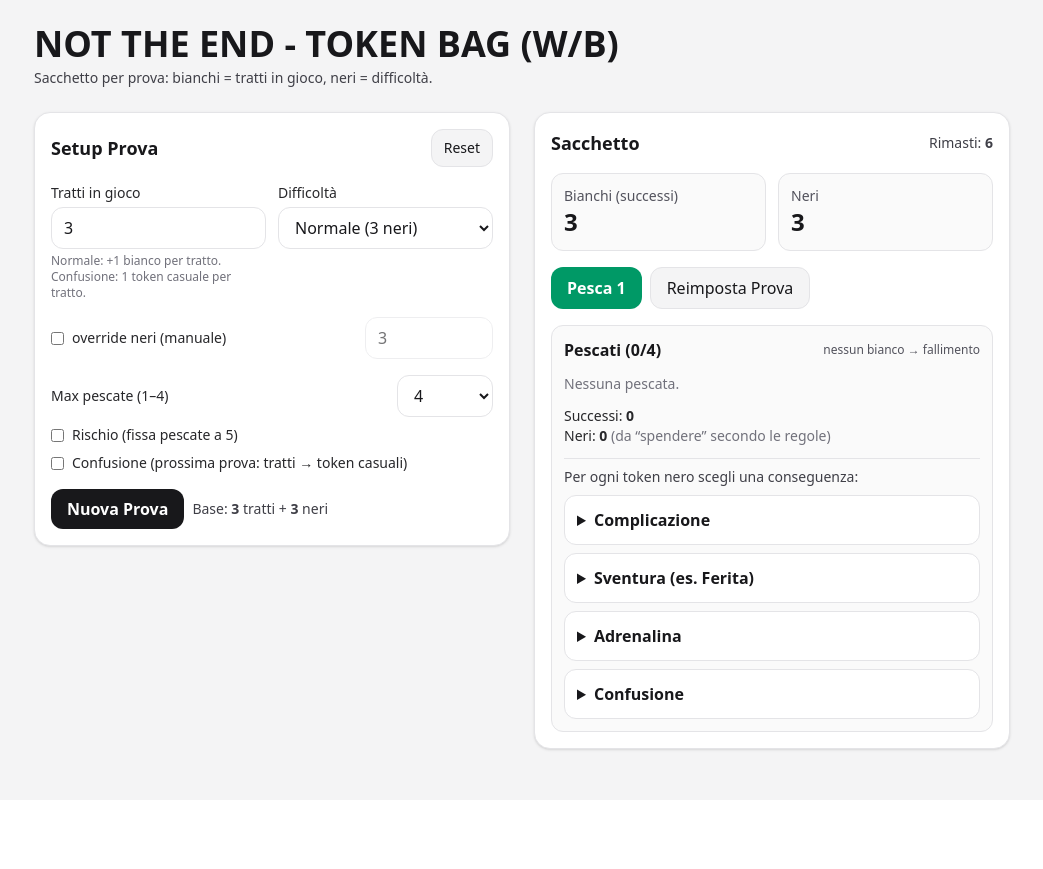
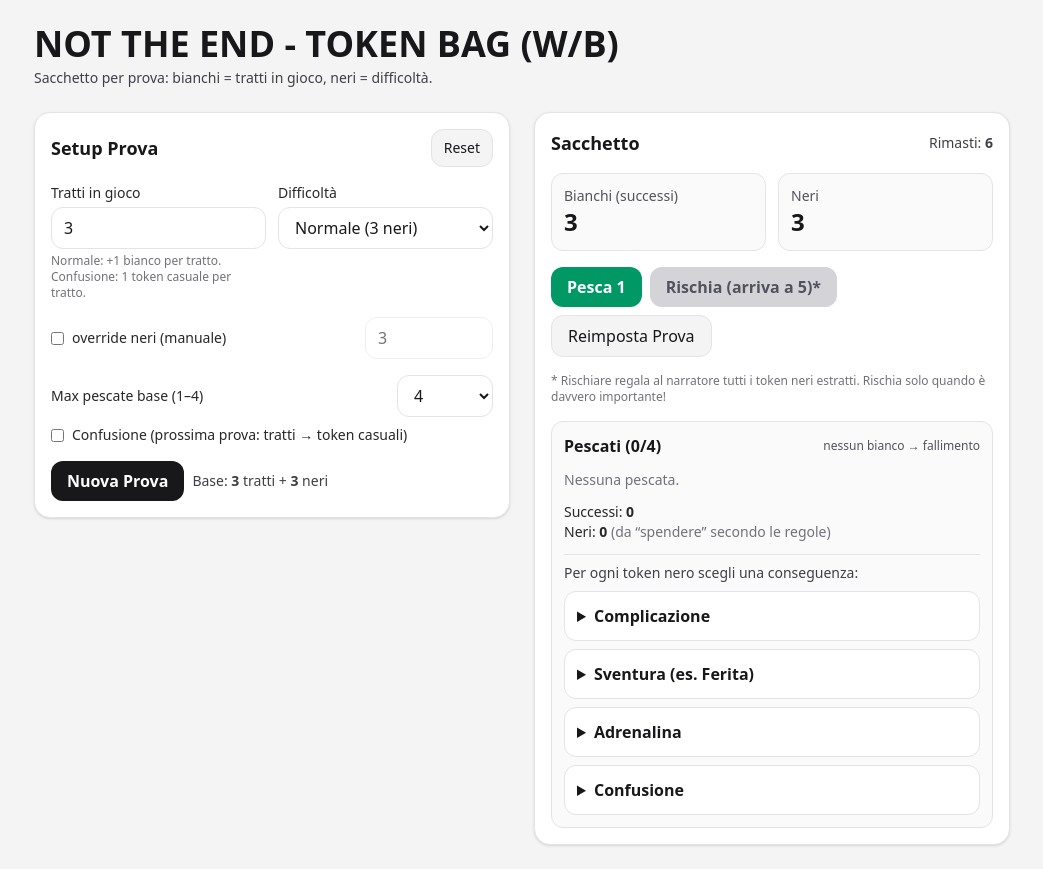
Before and after one commit to amnuve17/nte-online-tool, a React (Vite) app: page / in a window 1280 px wide. Shown: the whole page, without its empty margins (118-1161 px from the left). Before the commit the page ends 800 px from the top, so only its background shows below. Built offline with nearby package versions, Linux system fonts and the light colour scheme.

Commit message:
fixed risk mechanics

```diff
--- a/src/App.jsx
+++ b/src/App.jsx
@@ -28,7 +28,7 @@ function clampInt(v, min, max) {
 }
 
 /**
- * Confusione (tool solo W/B):
+ * Confusione:
  * per ogni tratto, invece di aggiungere 1 bianco, aggiungiamo 1 token casuale (W/B).
  * Nota: assumiamo 50/50 perché non stiamo modellando una riserva fisica finita.
  */
@@ -43,6 +43,7 @@ function randomTraitTokens(nTraits) {
 }
 
 export default function App() {
+
   // --- input “regolamento” ---
   const [traitsInPlay, setTraitsInPlay] = useState(3);
   const [difficultyId, setDifficultyId] = useState("normale");
@@ -50,8 +51,10 @@ export default function App() {
   const [blacksManual, setBlacksManual] = useState(3);
 
   // --- opzioni prova ---
-  const [maxDraw, setMaxDraw] = useState(4);
-  const [risk, setRisk] = useState(false);
+  const [maxDraw, setMaxDraw] = useState(4); // limite base 1–4
+
+  // Rischio: si decide DOPO le pescate base, e porta a 5 totali
+  const [riskActive, setRiskActive] = useState(false);
 
   // Confusione: vale per la PROSSIMA prova; poi si consuma
   const [confusionNext, setConfusionNext] = useState(false);
@@ -73,7 +76,8 @@ export default function App() {
 
   const inputWhites = clampInt(traitsInPlay, 0, 12);
 
-  const effectiveMaxDraw = risk ? 5 : clampInt(maxDraw, 1, 4);
+  const baseMaxDraw = clampInt(maxDraw, 1, 4);
+  const effectiveMaxDraw = riskActive ? 5 : baseMaxDraw;
 
   const totalInBag = bagW + bagB;
   const canDrawMore = drawn.length < effectiveMaxDraw && totalInBag > 0;
@@ -87,6 +91,7 @@ export default function App() {
 
   function newTest() {
     setDrawn([]);
+    setRiskActive(false); // ogni nuova prova parte senza rischio
 
     if (confusionNext) {
       const { w, b } = randomTraitTokens(inputWhites);
@@ -94,7 +99,7 @@ export default function App() {
       setBagB(inputBlacks + b);
 
       setConfusionThisTest(true);
-      setConfusionNext(false); // consumata: vale solo per la prossima prova
+      setConfusionNext(false);
       return;
     }
 
@@ -113,13 +118,23 @@ export default function App() {
     else setBagB((x) => x - 1);
   }
 
+  function risk() {
+    // puoi rischiare solo dopo aver completato le pescate base
+    if (riskActive) return;
+    if (drawn.length !== baseMaxDraw) return;
+    if (totalInBag <= 0) return;
+    setRiskActive(true); // ora puoi arrivare a 5 totali, stesso sacchetto
+  }
+
   function resetAll() {
     setTraitsInPlay(3);
     setDifficultyId("normale");
     setBlackOverride(false);
     setBlacksManual(3);
     setMaxDraw(4);
-    setRisk(false);
+
+    setRiskActive(false);
+
     setConfusionNext(false);
     setConfusionThisTest(false);
 
@@ -128,7 +143,10 @@ export default function App() {
     setDrawn([]);
   }
 
-  const bagIsSecret = confusionThisTest; // qui la regola richiesta: sacchetto segreto quando Confusione attiva
+  const bagIsSecret = confusionThisTest;
+
+  const canRisk =
+    !riskActive && drawn.length === baseMaxDraw && baseMaxDraw < 5 && totalInBag > 0;
 
   return (
     <div className="min-h-screen bg-zinc-100 text-zinc-900">
@@ -140,7 +158,6 @@ export default function App() {
           </p>
         </header>
 
-        {/* IMPORTANT: items-start evita l’altezza “matchata” tra colonne */}
         <div className="grid grid-cols-1 lg:grid-cols-2 gap-6 items-start">
           {/* SETUP */}
           <section className="rounded-2xl bg-white border border-zinc-200 p-4 space-y-4 shadow-sm">
@@ -215,14 +232,13 @@ export default function App() {
 
             <div className="flex flex-col gap-2">
               <div className="flex items-center justify-between gap-3">
-                <label className="text-sm text-zinc-800">Max pescate (1–4)</label>
+                <label className="text-sm text-zinc-800">Max pescate base (1–4)</label>
                 <select
                   value={maxDraw}
                   onChange={(e) =>
                     setMaxDraw(clampInt(parseInt(e.target.value, 10), 1, 4))
                   }
-                  disabled={risk}
-                  className="w-24 rounded-xl bg-white border border-zinc-200 px-3 py-2 outline-none disabled:opacity-60 focus:ring-2 focus:ring-zinc-200"
+                  className="w-24 rounded-xl bg-white border border-zinc-200 px-3 py-2 outline-none focus:ring-2 focus:ring-zinc-200"
                 >
                   {[1, 2, 3, 4].map((n) => (
                     <option key={n} value={n}>
@@ -231,16 +247,6 @@ export default function App() {
                   ))}
                 </select>
               </div>
-
-              <label className="flex items-center gap-2 text-sm text-zinc-800 select-none">
-                <input
-                  type="checkbox"
-                  className="accent-zinc-900"
-                  checked={risk}
-                  onChange={(e) => setRisk(e.target.checked)}
-                />
-                Rischio (fissa pescate a 5)
-              </label>
 
               <label className="flex items-center gap-2 text-sm text-zinc-800 select-none">
                 <input
@@ -270,7 +276,6 @@ export default function App() {
               <div className="text-sm text-zinc-700">
                 Base: <span className="font-semibold">{inputWhites}</span> tratti +{" "}
                 <span className="font-semibold">{inputBlacks}</span> neri
-                {risk ? <span className="text-zinc-500"> · rischio attivo</span> : null}
               </div>
             </div>
           </section>
@@ -295,18 +300,14 @@ export default function App() {
                 <div className="text-sm text-zinc-600">
                   {bagIsSecret ? "Bianchi (segreto)" : "Bianchi (successi)"}
                 </div>
-                <div className="text-2xl font-bold">
-                  {bagIsSecret ? "?" : bagW}
-                </div>
+                <div className="text-2xl font-bold">{bagIsSecret ? "?" : bagW}</div>
               </div>
 
               <div className="rounded-xl bg-zinc-50 border border-zinc-200 p-3">
                 <div className="text-sm text-zinc-600">
                   {bagIsSecret ? "Neri (segreto)" : "Neri"}
                 </div>
-                <div className="text-2xl font-bold">
-                  {bagIsSecret ? "?" : bagB}
-                </div>
+                <div className="text-2xl font-bold">{bagIsSecret ? "?" : bagB}</div>
               </div>
             </div>
 
@@ -320,19 +321,30 @@ export default function App() {
               </button>
 
               <button
+                onClick={risk}
+                disabled={!canRisk}
+                className="px-4 py-2 rounded-xl bg-red-600 text-white hover:bg-red-700 disabled:bg-zinc-300 disabled:text-zinc-600 font-semibold"
+                title="Dopo le pescate base puoi rischiare per arrivare a 5 totali"
+              >
+                Rischia (arriva a 5)*
+              </button>
+
+              <button
                 onClick={() => {
-                  // Reimposta SOLO la prova corrente.
-                  // Se la prova corrente era in Confusione, la "segretezza" resta coerente con i token generati,
-                  // quindi ricreiamo lo stesso contenuto base *senza* Confusione (come da tuo comportamento precedente).
                   setBagW(inputWhites);
                   setBagB(inputBlacks);
                   setDrawn([]);
                   setConfusionThisTest(false);
+                  setRiskActive(false);
                 }}
                 className="px-4 py-2 rounded-xl bg-zinc-100 hover:bg-zinc-200 border border-zinc-200"
               >
                 Reimposta Prova
               </button>
+            </div>
+
+            <div>
+              <p className="text-xs text-zinc-500">* Rischiare regala al narratore tutti i token neri estratti. Rischia solo quando è davvero importante!</p>
             </div>
 
             <div className="rounded-xl bg-zinc-50 border border-zinc-200 p-3 space-y-3">
@@ -370,9 +382,7 @@ export default function App() {
                 <div>
                   Successi: <span className="font-semibold">{drawnW}</span>{" "}
                   {drawnW > 0 && (
-                    <span className="text-zinc-500">
-                      (extra miglioramento: {extraSuccess})
-                    </span>
+                    <span className="text-zinc-500">(extra miglioramento: {extraSuccess})</span>
                   )}
                 </div>
                 <div>
@@ -381,7 +391,6 @@ export default function App() {
                 </div>
               </div>
 
-              {/* Dropdown azioni nere */}
               <div className="pt-2 border-t border-zinc-200 space-y-2">
                 <div className="text-sm text-zinc-700">
                   Per ogni token nero scegli una conseguenza:
```
